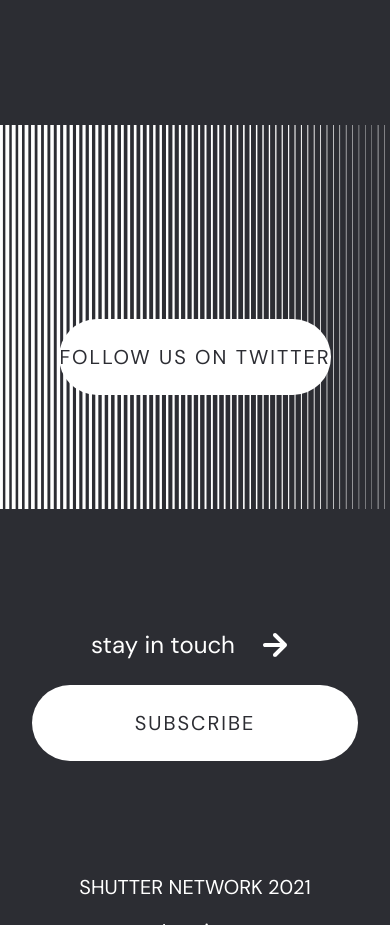
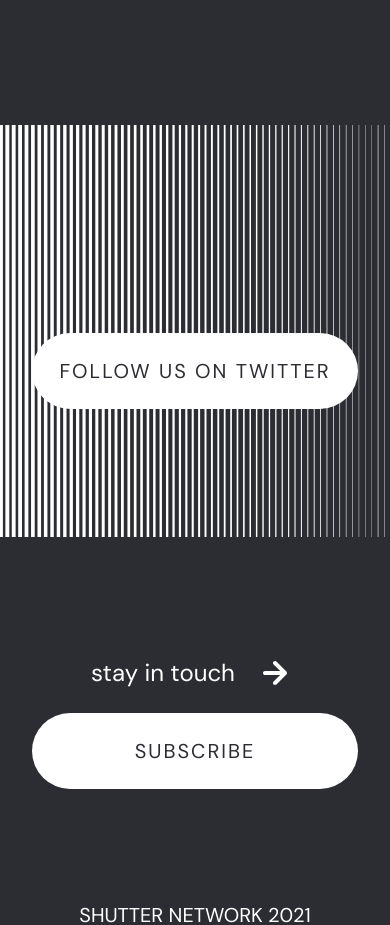
Before and after one commit to shutter-network/shutter-website, a Gatsby site: page / in a window 390 px wide. Shown: the part 3001-3926 px from the top of the page. Built offline with nearby package versions, Linux system fonts and the light colour scheme; Gatsby itself is replaced by a stand-in of ours.

Commit message:
Fix follow on twitter button in mobile size

```diff
--- a/src/components/follow-twitter.js
+++ b/src/components/follow-twitter.js
@@ -5,7 +5,7 @@ import gradesBg from "./../images/grades-background.svg";
 
 export function FollowTwitter() {
   return (
-    <section className="h-96 flex flex-col justify-center bg-shutter-black" style={{backgroundImage: `url(${gradesBg})`, backgroundSize: "contain"}}>
+    <section className="py-32 bg-shutter-black" style={{backgroundImage: `url(${gradesBg})`, backgroundSize: "contain"}}>
       <div className="md:container mx-auto px-8">
         <Button
           label="Follow us on twitter"
```
